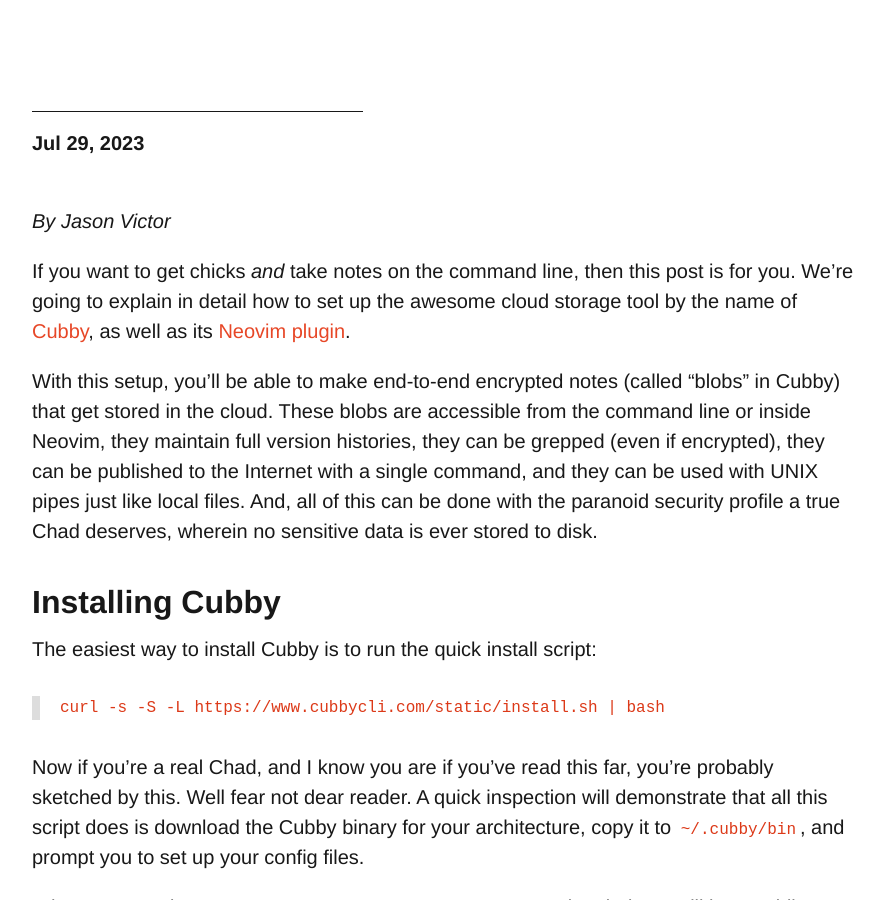
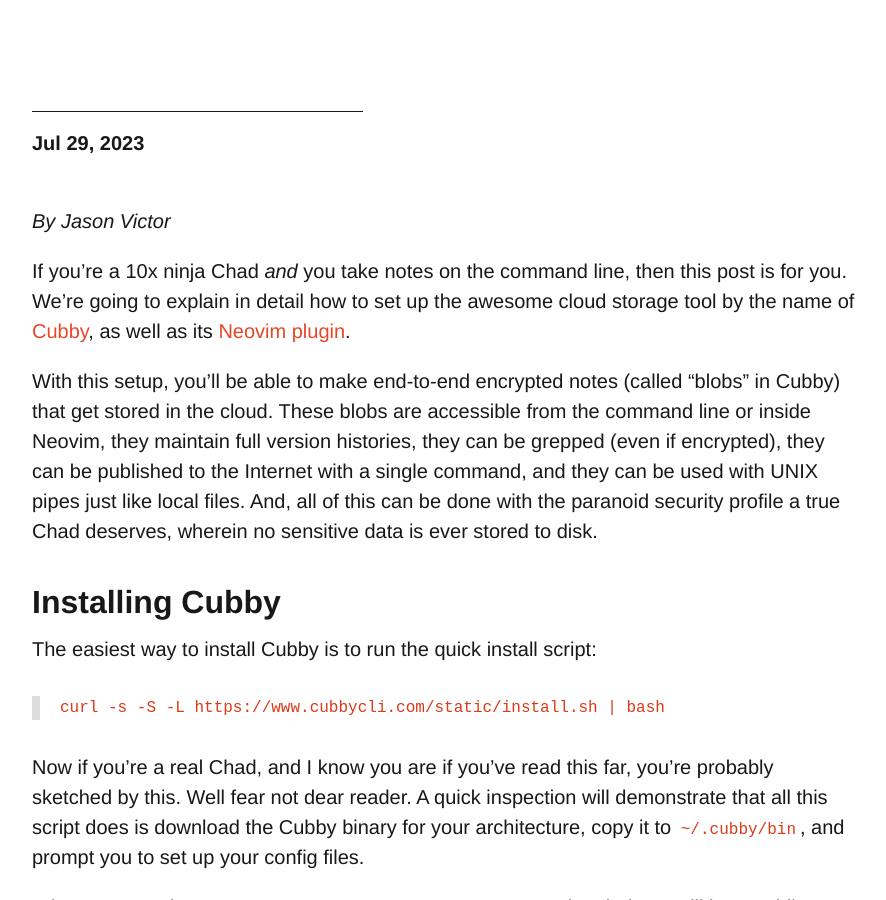
Before and after one commit to jwvictor/jwvictor.github.io, a Jekyll site: the page built from _posts/2023-07-29-note-taking-neovim-cubby.md, in a window 1280 px wide and 900 px high, scrolled down 650 px. Shown: the whole window, without its empty margins (112-998 px from the left). Built offline with Jekyll 4.4.1, drawn with Linux system fonts in a browser that asks for light colours; comment, search, counter and statistics services are not loaded; some of the changed text lies outside the part shown.

Commit message:
minor edits

```diff
--- a/_posts/2023-07-29-note-taking-neovim-cubby.md
+++ b/_posts/2023-07-29-note-taking-neovim-cubby.md
@@ -7,7 +7,7 @@
 
 _By Jason Victor_
 
-If you want to get chicks _and_ take notes on the command line, then this post is for you. We're going to explain in detail how to set up the awesome cloud storage tool by the name of [Cubby](https://www.github.com/jwvictor/cubby), as well as its [Neovim plugin](https://www.github.com/jwvictor/nvim-cubby).
+If you're a 10x ninja Chad _and_ you take notes on the command line, then this post is for you. We're going to explain in detail how to set up the awesome cloud storage tool by the name of [Cubby](https://www.github.com/jwvictor/cubby), as well as its [Neovim plugin](https://www.github.com/jwvictor/nvim-cubby).
 
 With this setup, you'll be able to make end-to-end encrypted notes (called "blobs" in Cubby) that get stored in the cloud. These blobs are accessible from the command line or inside Neovim, they maintain full version histories, they can be grepped (even if encrypted), they can be published to the Internet with a single command, and they can be used with UNIX pipes just like local files. And, all of this can be done with the paranoid security profile a true Chad deserves, wherein no sensitive data is ever stored to disk.
 
```
Also changed, not shown: other parts of _posts/2023-07-29-note-taking-neovim-cubby.md (+1 -1 lines).
